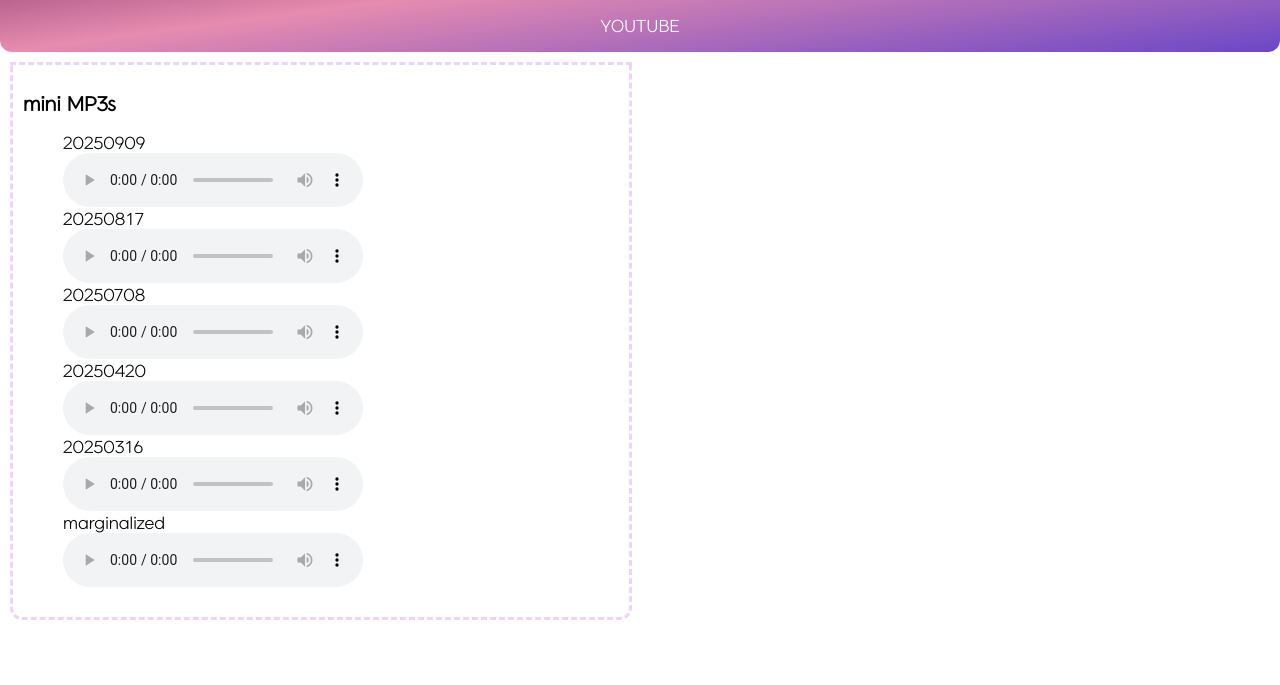
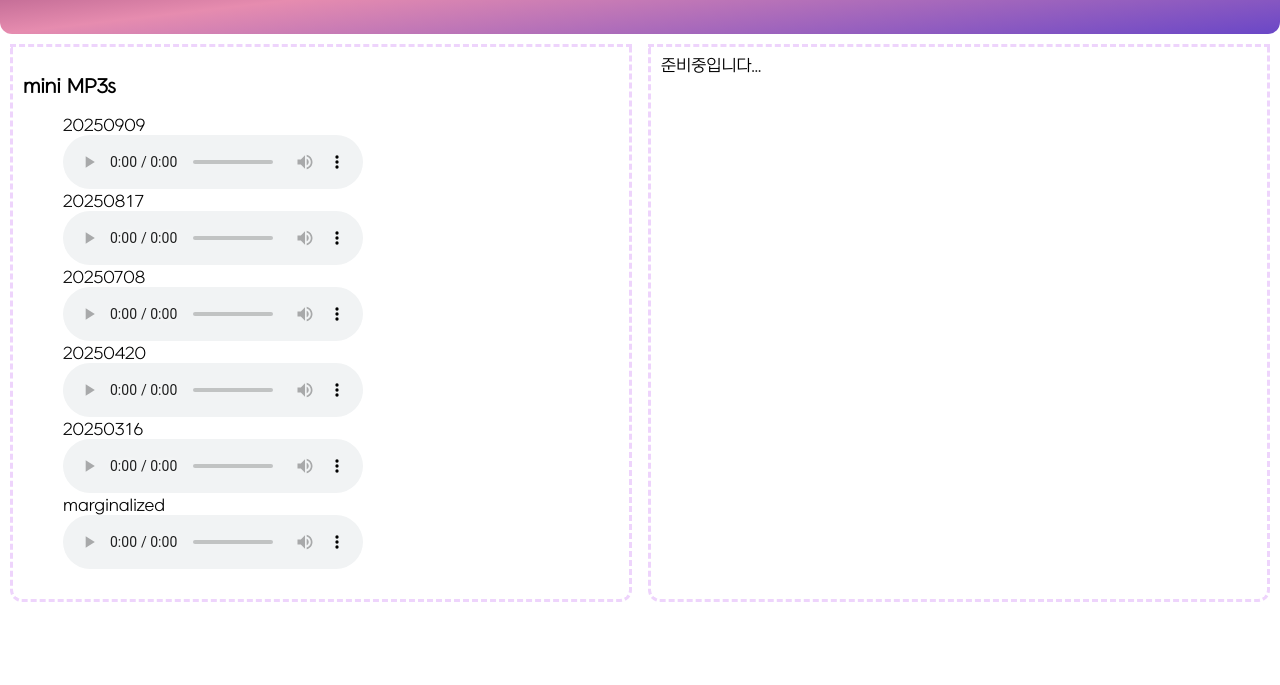
Before and after one commit to sinpiovertwo/sinpiovertwo.github.io, a plain HTML site: page index.html in a window 1280 px wide. Shown: the part 115-800 px from the top of the page. Drawn offline with Linux system fonts and the light colour scheme.

Commit message:
Update index.html

```diff
--- a/index.html
+++ b/index.html
@@ -10,9 +10,6 @@
 <body>
     <header id="header">
         <h1 class="t2" style="text-align: center; font-size: 3rem;">SOLEMNIS ♤</h1>
-        <nav class="t1">
-            <a href="https://www.youtube.com/@so1emnis" target="_blank" rel="noopener noreferrer" class="h">YOUTUBE</a>
-        </nav>
     </header>
 
     <main class="container">
@@ -39,11 +36,9 @@
                 <audio controls src="mp3/marginalized.mp3"></audio>
             </figure>
         </section>
-
-
+        <section>
+            <a class="t1">준비중입니다...</a>
+        </section>
     </main>
-
 </body>
-
-
 </html>
```
